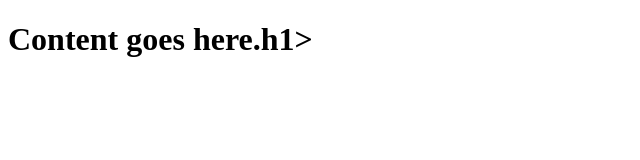
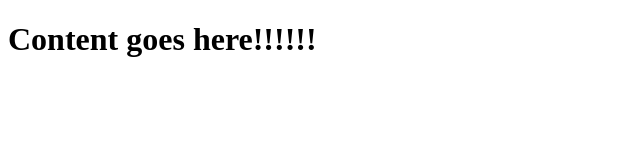
Before and after one commit to VladimirZverugo/aws-jenkins, a plain HTML site: page index.html in a window 1280 px wide. Shown: the full height of the page, 0-640 px from the left. Drawn offline with Linux system fonts and the light colour scheme.

Commit message:
123123123123123123

```diff
--- a/index.html
+++ b/index.html
@@ -7,6 +7,6 @@
     <meta name="keywords" content="html tutorial template">
     </head>
     <body>
-    <h1>Content goes here.</body>h1>
+    <h1>Content goes here!!!!!!</h1>
     </body>
     </html>
```
